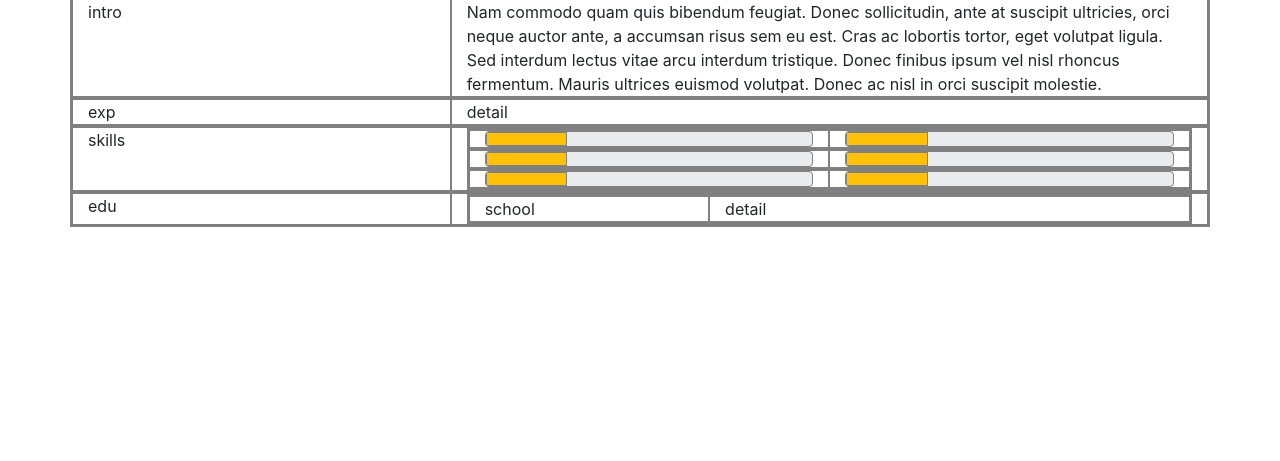
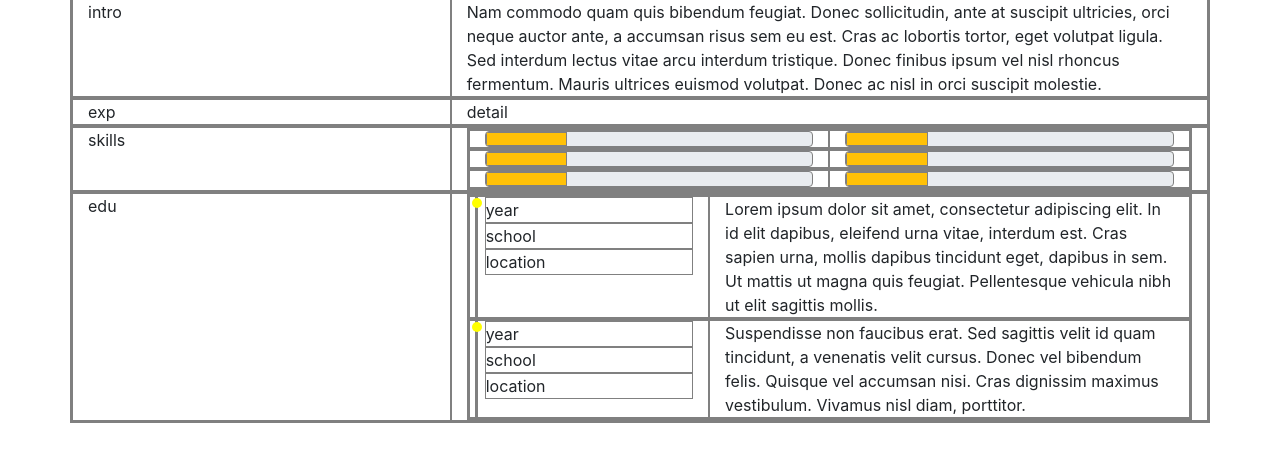
Before and after one commit to banhmithit18/khoa-resume-start, a plain HTML site: page resume2.html in a window 1280 px wide. Shown: the part 159-620 px from the top of the page. Drawn offline with nearby package versions, Linux system fonts and the light colour scheme.

Commit message:
add timeline

```diff
--- a/resume2.html
+++ b/resume2.html
@@ -13,6 +13,27 @@
         }
         .sep{
             height:30px
+        }
+        .timeline{
+            position: relative;
+        }
+        .timeline:before{
+            content: ' ';
+            border-left:3px solid grey;
+            height:100%;
+            display:inline-block;
+            position: absolute;
+            left:5px;
+        }
+        .timeline .dot:before{
+            content: ' ';
+            background: yellow;
+            display: inline-block;
+            position: absolute;
+            border-radius: 50%;
+            left: 2px;
+            width: 10px;
+            height: 10px;
         }
     </style>
 </head>
@@ -102,8 +123,20 @@
         <div class="col-sm-8">
             <div class="container-fluid">
                 <div class="row">
-                    <div class="col-sm-4">school</div>
-                    <div class="col-sm-8">detail</div>
+                    <div class="col-sm-4 timeline">
+                            <div class="dot">year</div>
+                            <div>school</div>
+                            <div>location</div>
+                    </div>
+                    <div class="col-sm-8">Lorem ipsum dolor sit amet, consectetur adipiscing elit. In id elit dapibus, eleifend urna vitae, interdum est. Cras sapien urna, mollis dapibus tincidunt eget, dapibus in sem. Ut mattis ut magna quis feugiat. Pellentesque vehicula nibh ut elit sagittis mollis.</div>
+                </div>
+                <div class="row">
+                    <div class="col-sm-4 timeline">
+                        <div class="dot">year</div>
+                        <div>school</div>
+                        <div>location</div>
+                    </div>
+                    <div class="col-sm-8">Suspendisse non faucibus erat. Sed sagittis velit id quam tincidunt, a venenatis velit cursus. Donec vel bibendum felis. Quisque vel accumsan nisi. Cras dignissim maximus vestibulum. Vivamus nisl diam, porttitor.</div>
                 </div>
             </div>
         </div>
```
